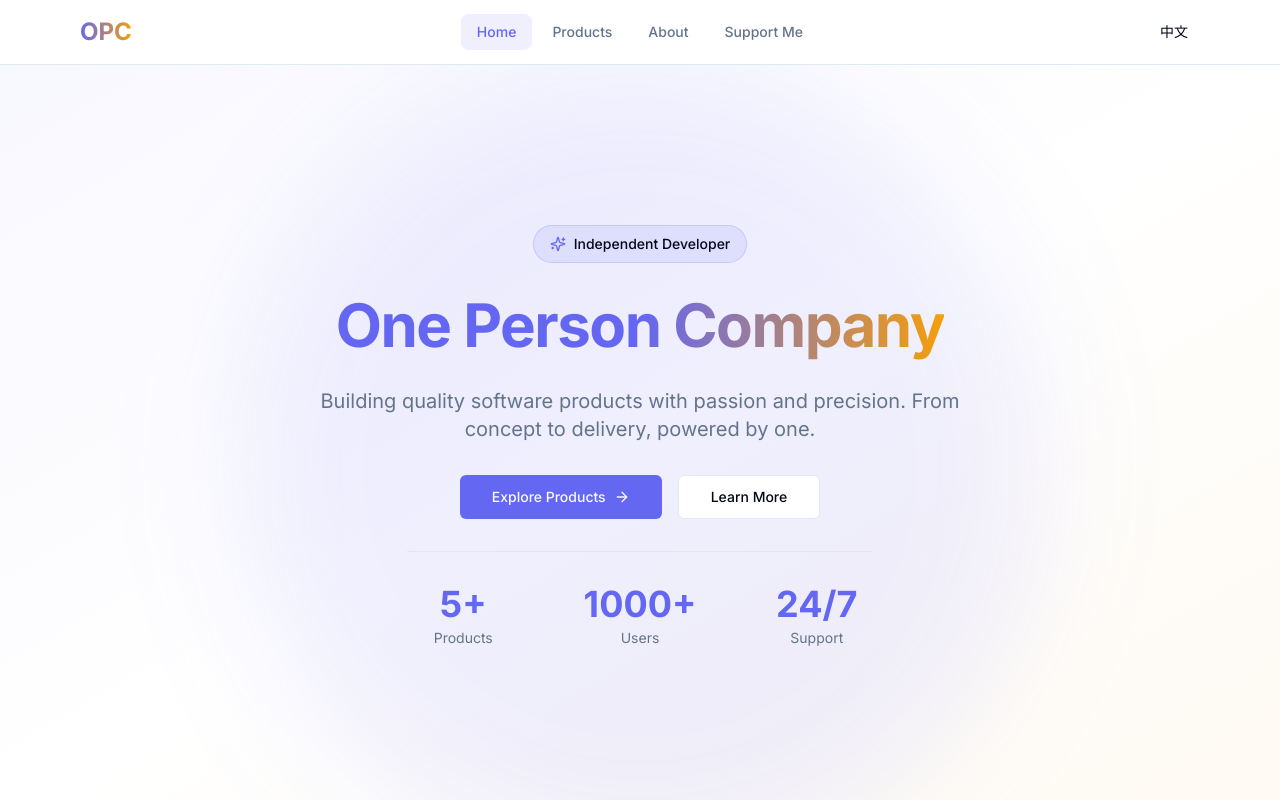
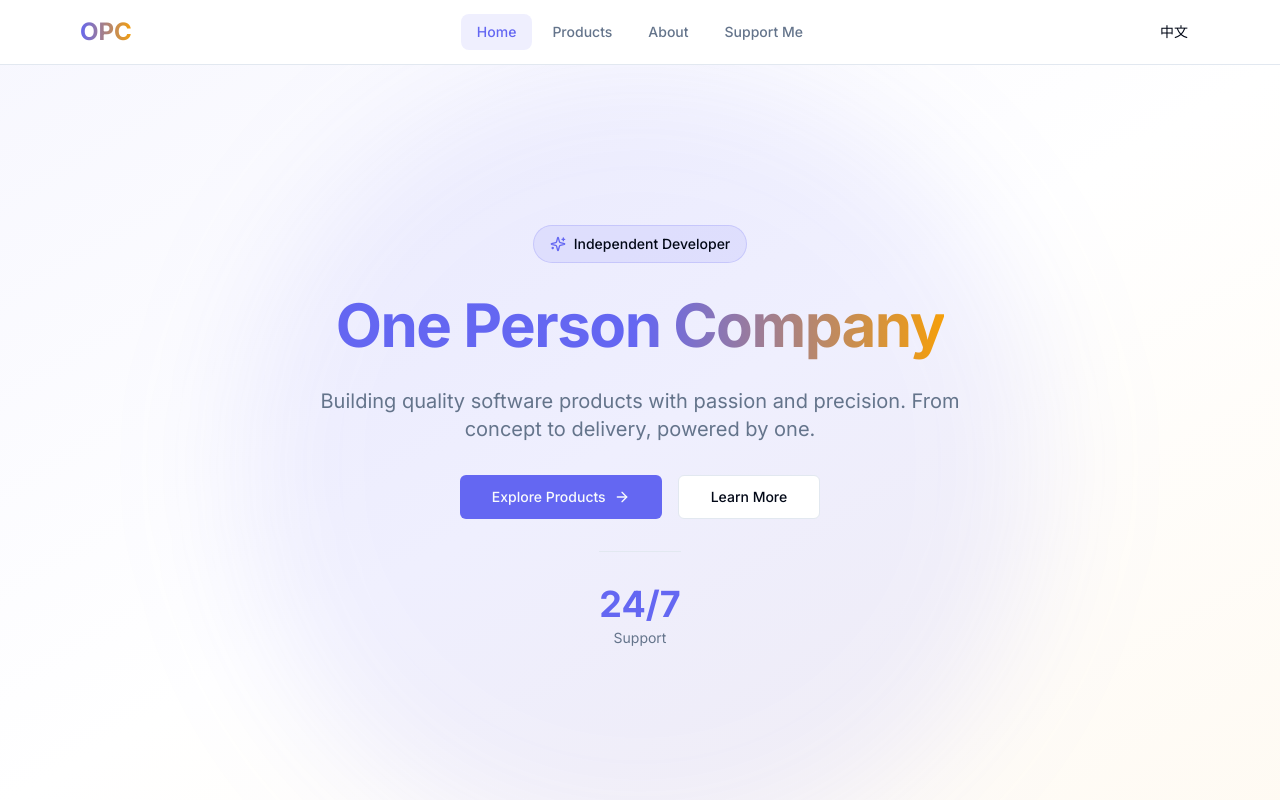
Before and after one commit to CodingGyd/opc-homePage, a Next.js app: page /en in a window 1280 px wide. Shown: the top 800 px of the page. Built offline with nearby package versions, Linux system fonts and the light colour scheme.

Commit message:
Remove product and user stats, keep only 24/7 support

```diff
--- a/components/home/Hero.tsx
+++ b/components/home/Hero.tsx
@@ -51,24 +51,10 @@ export function Hero() {
           </div>
 
           {/* Stats */}
-          <div className="grid grid-cols-3 gap-8 md:gap-16 pt-8 mt-8 border-t">
-            <div className="text-center">
-              <div className="text-3xl md:text-4xl font-bold text-primary">5+</div>
-              <div className="text-sm text-muted-foreground mt-1">
-                {locale === 'en' ? 'Products' : '款产品'}
-              </div>
-            </div>
-            <div className="text-center">
-              <div className="text-3xl md:text-4xl font-bold text-primary">1000+</div>
-              <div className="text-sm text-muted-foreground mt-1">
-                {locale === 'en' ? 'Users' : '用户'}
-              </div>
-            </div>
-            <div className="text-center">
-              <div className="text-3xl md:text-4xl font-bold text-primary">24/7</div>
-              <div className="text-sm text-muted-foreground mt-1">
-                {locale === 'en' ? 'Support' : '支持'}
-              </div>
+          <div className="pt-8 mt-8 border-t text-center">
+            <div className="text-3xl md:text-4xl font-bold text-primary">24/7</div>
+            <div className="text-sm text-muted-foreground mt-1">
+              {locale === 'en' ? 'Support' : '小时支持'}
             </div>
           </div>
         </div>
```
